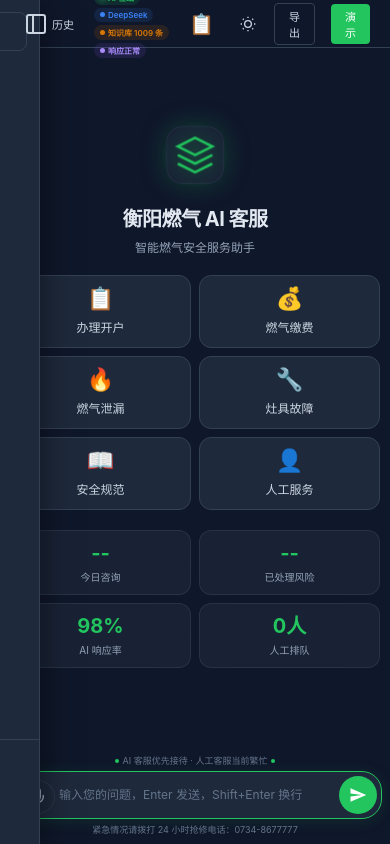
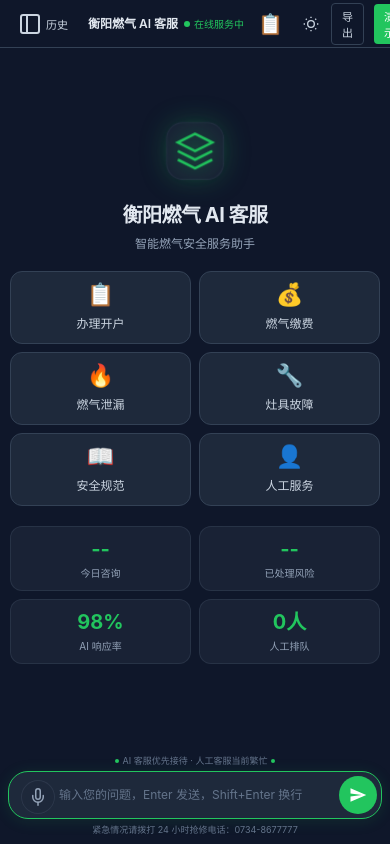
Before and after one commit to 1wen-code/hengyang-gas-ai-cs, a Flask app: page / in a window 390 px wide. Run offline with Flask 3, Linux system fonts and the light colour scheme.

Commit message:
@ 彻底修复移动端响应式布局：sidebar抽屉+顶部栏+overflow
Sidebar:
- 改用transform:translateX(-100%) GPU动画（原left属性会导致回流+挤压）
- 宽度78vw/max320px（原固定280px过大）
- z-index提升到999+遮罩层blur(2px)

顶部栏:
- 手机端仅保留"AI在线"一个胶囊(其余3个加mobile-hide)
- header-info改为水平排列显示标题+在线状态
- 固定高度+禁止换行+overflow:hidden

全局防溢出:
- html,body,max-width:100vw+overflow-x:hidden
- chat-input-area改为position:sticky固定底部
- sidebar-history文字自动换行防超宽
- 历史条目标题word-break:break-all
@

```diff
--- a/static/css/style.css
+++ b/static/css/style.css
@@ -1018,30 +1018,81 @@ body {
    响应式（手机端）
    ═══════════════════════════════════════════════ */
 @media (max-width: 768px) {
+    /* ====== 全局防溢出 ====== */
+    html, body {
+        overflow-x: hidden;
+        max-width: 100vw;
+        position: relative;
+    }
+
+    .chat-main {
+        max-width: 100vw;
+        overflow-x: hidden;
+        position: relative;
+    }
+
+    /* ====== 侧边栏 — 抽屉模式 (transform GPU动画) ====== */
     .sidebar {
         position: fixed;
-        left: -280px;
         top: 0;
-        width: min(85vw, 320px);
+        left: 0;
+        width: 78vw;
+        max-width: 320px;
         height: 100vh;
-        z-index: 100;
-        transition: left var(--transition-normal);
-        box-shadow: var(--shadow-lg);
+        height: 100dvh;
+        z-index: 999;
+        transform: translateX(-100%);
+        transition: transform 0.3s ease;
+        box-shadow: none;
+        display: flex;
     }
 
-    .sidebar.mobile-open { left: 0; }
+    .sidebar.mobile-open {
+        transform: translateX(0);
+        box-shadow: 4px 0 30px rgba(0, 0, 0, 0.5);
+    }
 
+    .sidebar.collapsed {
+        width: 78vw;
+        max-width: 320px;
+        min-width: 0;
+        transform: translateX(-100%);
+    }
+
+    .sidebar-history {
+        -webkit-overflow-scrolling: touch;
+    }
+
+    .history-item-title {
+        white-space: normal;
+        word-break: break-all;
+        line-height: 1.3;
+    }
+
+    /* ====== 遮罩层 ====== */
     .sidebar-overlay {
         display: none;
         position: fixed;
         inset: 0;
         background: rgba(0, 0, 0, 0.5);
-        z-index: 99;
+        backdrop-filter: blur(2px);
+        -webkit-backdrop-filter: blur(2px);
+        z-index: 998;
     }
 
     .sidebar-overlay.show { display: block; }
 
-    .mobile-tickets-link { display: block; }
+    /* ====== 顶部栏 — 手机端简化 ====== */
+    .chat-header {
+        height: 48px;
+        flex-shrink: 0;
+        flex-wrap: nowrap;
+        overflow: hidden;
+        padding: 0 10px;
+        gap: 6px;
+    }
+
+    .mobile-hide { display: none !important; }
 
     .toggle-sidebar-btn {
         min-width: 44px;
@@ -1052,15 +1103,60 @@ body {
     .toggle-sidebar-btn svg { width: 24px; height: 24px; }
     .toggle-sidebar-btn::after { content: '历史'; font-size: 11px; margin-left: 4px; }
 
-    .status-bar { gap: 3px; flex-wrap: wrap; }
-    .status-capsule { padding: 2px 6px; font-size: 8px; gap: 3px; }
-    .status-capsule .dot { width: 5px; height: 5px; }
-    .header-info { display: none; }
+    .status-bar {
+        gap: 0;
+        flex: 1;
+        flex-wrap: nowrap;
+        overflow: hidden;
+        justify-content: flex-start;
+    }
+
+    .status-capsule {
+        padding: 2px 8px;
+        font-size: 10px;
+        gap: 4px;
+        white-space: nowrap;
+    }
+
+    .status-capsule .dot { width: 6px; height: 6px; }
+
+    .header-info {
+        display: flex;
+        flex-direction: row;
+        align-items: center;
+        gap: 6px;
+        flex-shrink: 0;
+    }
+
+    .header-title {
+        font-size: var(--font-sm);
+        white-space: nowrap;
+    }
+
+    .header-status {
+        font-size: 10px;
+        white-space: nowrap;
+    }
+
+    .mobile-tickets-link { display: block; flex-shrink: 0; }
+
+    /* ====== 消息区 ====== */
+    .chat-messages {
+        padding-bottom: 8px;
+    }
 
     .message { padding: 12px 10px; }
 
     .message.user .message-body,
     .message.bot .message-body { max-width: 90%; }
+
+    .message-content { max-width: 100%; }
+
+    /* ====== 欢迎页 ====== */
+    .welcome-screen { padding: 20px 10px; }
+    .welcome-screen h2 { font-size: var(--font-lg); }
+    .welcome-subtitle { font-size: var(--font-sm); margin-bottom: 20px; }
+    .welcome-logo { width: 56px; height: 56px; }
 
     .quick-entry-grid { grid-template-columns: repeat(2, 1fr); gap: 8px; }
     .quick-entry-card { padding: 12px 8px; }
@@ -1071,12 +1167,17 @@ body {
     .status-card { padding: 10px 8px; }
     .status-card-value { font-size: var(--font-lg); }
 
-    .welcome-screen { padding: 20px 10px; }
-    .welcome-screen h2 { font-size: var(--font-lg); }
-    .welcome-subtitle { font-size: var(--font-sm); margin-bottom: 20px; }
-    .welcome-logo { width: 56px; height: 56px; }
-
-    .chat-input-area { padding: 8px 8px; padding-bottom: max(8px, env(safe-area-inset-bottom, 8px)); }
+    /* ====== 输入区 — 固定底部防止偏移 ====== */
+    .chat-input-area {
+        position: sticky;
+        bottom: 0;
+        left: 0;
+        width: 100%;
+        padding: 8px 8px;
+        padding-bottom: max(8px, env(safe-area-inset-bottom, 8px));
+        z-index: 10;
+        flex-shrink: 0;
+    }
 
     .input-wrapper {
         border-radius: var(--radius-xl);
@@ -1097,12 +1198,12 @@ body {
     .input-hint { font-size: 9px; margin-top: 4px; }
     .ai-first-hint { font-size: 9px; padding: 0 0 4px; }
 
-    .quick-replies { padding: 6px 8px 6px 10px; }
-    .quick-reply-btn { padding: 5px 10px; font-size: 11px; }
+    /* ====== 追问按钮 ====== */
+    .quick-replies { padding: 6px 8px 6px 10px; flex-wrap: wrap; }
+    .quick-reply-btn { padding: 5px 10px; font-size: 11px; white-space: nowrap; }
 
+    /* ====== 其他 ====== */
+    .transfer-btn { padding: 6px 10px; font-size: var(--font-xs); }
+    #voiceBtn { width: 34px; height: 34px; }
     .message-content { max-width: 100%; }
-
-    .transfer-btn { padding: 6px 10px; font-size: var(--font-xs); }
-
-    #voiceBtn { width: 34px; height: 34px; }
 }
--- a/templates/index.html
+++ b/templates/index.html
@@ -44,13 +44,13 @@
                 <span class="status-capsule online">
                     <span class="dot"></span>AI 在线
                 </span>
-                <span class="status-capsule model">
+                <span class="status-capsule model mobile-hide">
                     <span class="dot"></span>DeepSeek
                 </span>
-                <span class="status-capsule kb">
+                <span class="status-capsule kb mobile-hide">
                     <span class="dot"></span>知识库 1009 条
                 </span>
-                <span class="status-capsule response">
+                <span class="status-capsule response mobile-hide">
                     <span class="dot"></span>响应正常
                 </span>
             </div>
```
